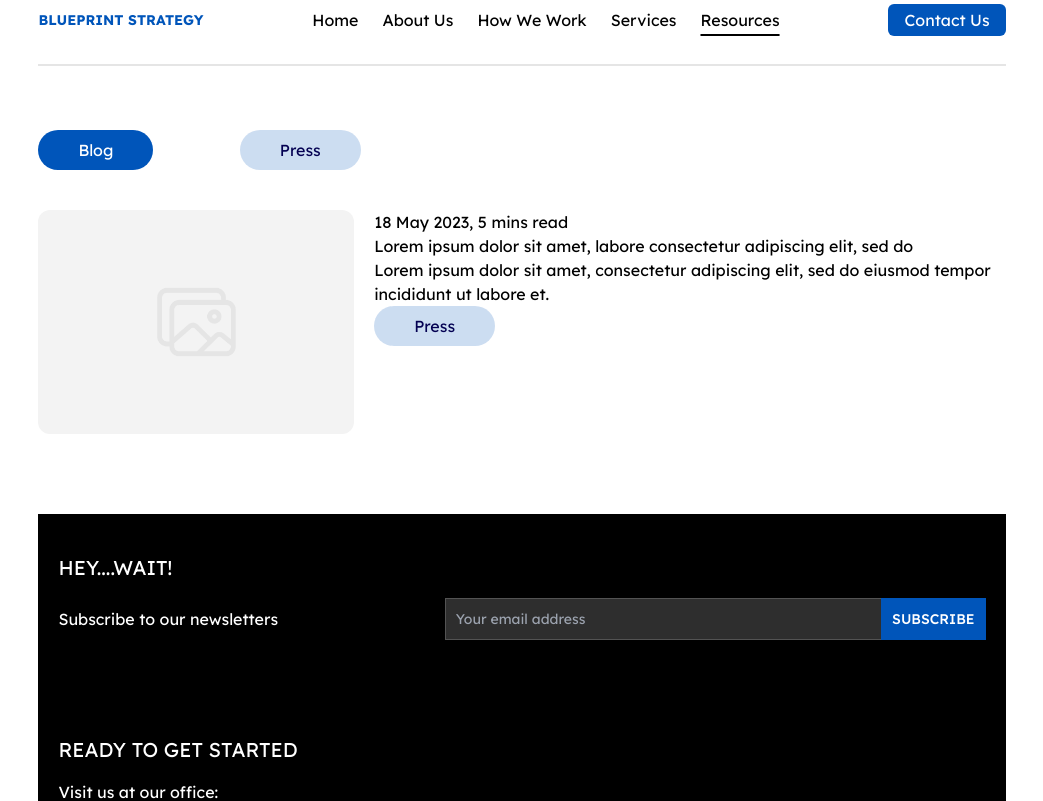
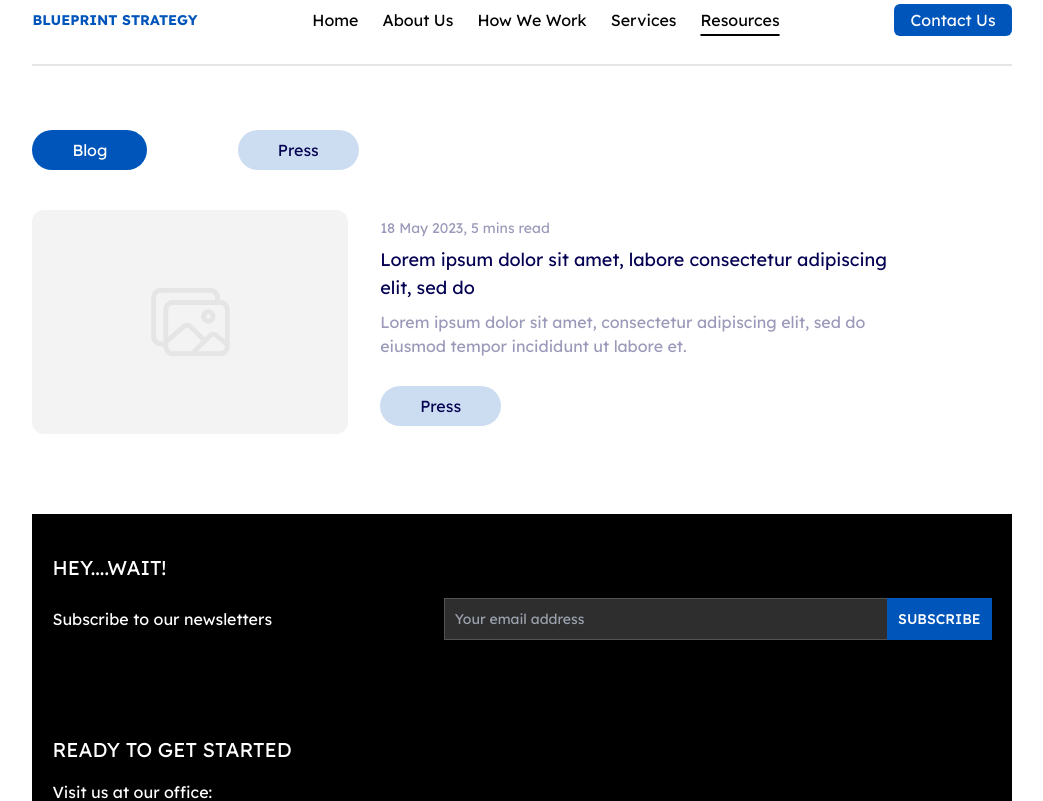
Before and after one commit to EdgarAmpiire/blueprints-web, a React (Create React App) app: page /resources in a window 1280 px wide. Shown: the top 801 px of the page, without its empty margins (118-1161 px from the left). Built offline with nearby package versions, Linux system fonts and the light colour scheme; what tw-elements would draw is missing.

Commit message:
resources - hero

```diff
--- a/src/features/resources/components/Hero.jsx
+++ b/src/features/resources/components/Hero.jsx
@@ -15,18 +15,18 @@ export const Hero = () => {
             </button>
           </div>
 
-          <div className="flex gap-5 mt-10">
+          <div className="flex gap-8 mt-10">
             <div className="w-4/12 h-56 bg-[#F3F3F3] flex items-center justify-center rounded-xl">
               <img src={thumb} alt="" className="w-3/12" />
             </div>
-            <div className="w-8/12">
-              <div>
-                <h6>18 May 2023, 5 mins read</h6>
-                <h3>
+            <div className="w-8/12 flex flex-col justify-between py-2 ">
+              <div className="w-10/12">
+                <h6 className="text-[#04005266] text-sm">18 May 2023, 5 mins read</h6>
+                <h3 className="text-[#040052] mt-2 text-lg">
                   Lorem ipsum dolor sit amet, labore consectetur adipiscing
                   elit, sed do
                 </h3>
-                <p>
+                <p className="text-[#04005266] mt-2">
                   Lorem ipsum dolor sit amet, consectetur adipiscing elit, sed
                   do eiusmod tempor incididunt ut labore et.
                 </p>
```
